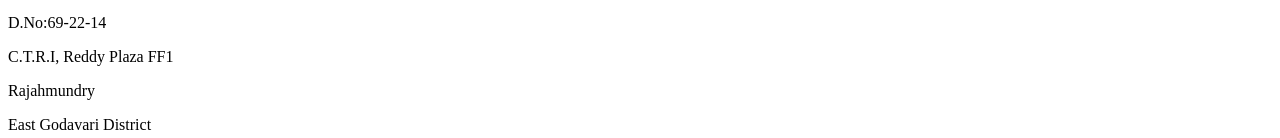
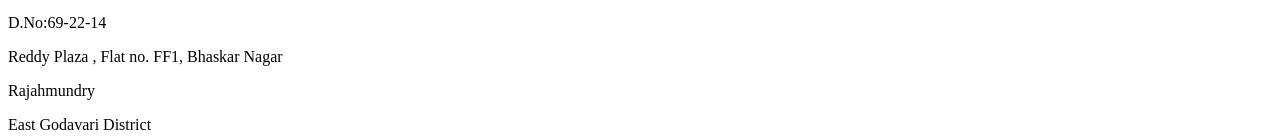
Before and after one commit to Harika-00/About-me, a plain HTML site: page resume.html in a window 1280 px wide. Shown: the part 1052-1190 px from the top of the page. Drawn offline with Linux system fonts and the light colour scheme.

Commit message:
fifth commit

```diff
--- a/resume.html
+++ b/resume.html
@@ -95,7 +95,7 @@ I'm cuurently pursuing B.Tech in <a href="https://svecw.edu.in/">SVECW</a><br></
 <p><b>Email:</b><a href="https://sabbellaharika2002@gmail.com/">sabbellaharika2002@gmail.com</a></p>
 <p><b>ADDRESS:</b></p>
 <p>D.No:69-22-14</p>
-<p>C.T.R.I, Reddy Plaza FF1</p>
+<p>Reddy Plaza , Flat no. FF1, Bhaskar Nagar</p>
 <p>Rajahmundry</p>
 <p>East Godavari District</p>
 <p>Andhra Pradesh,533105</p>
```
